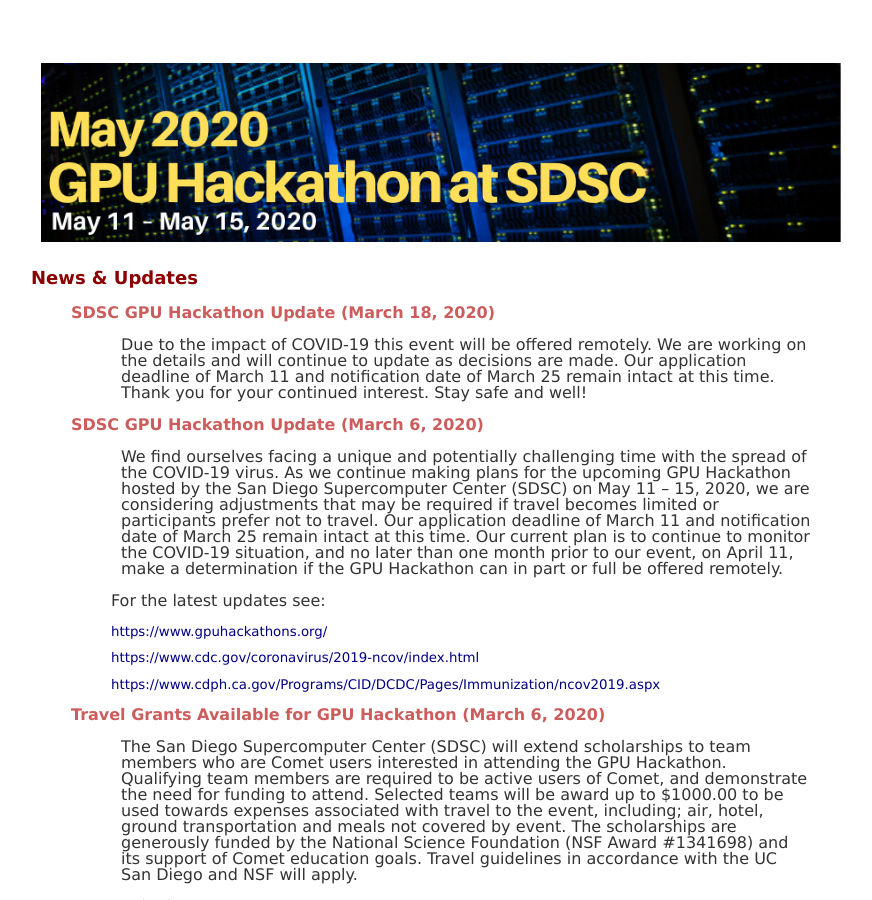
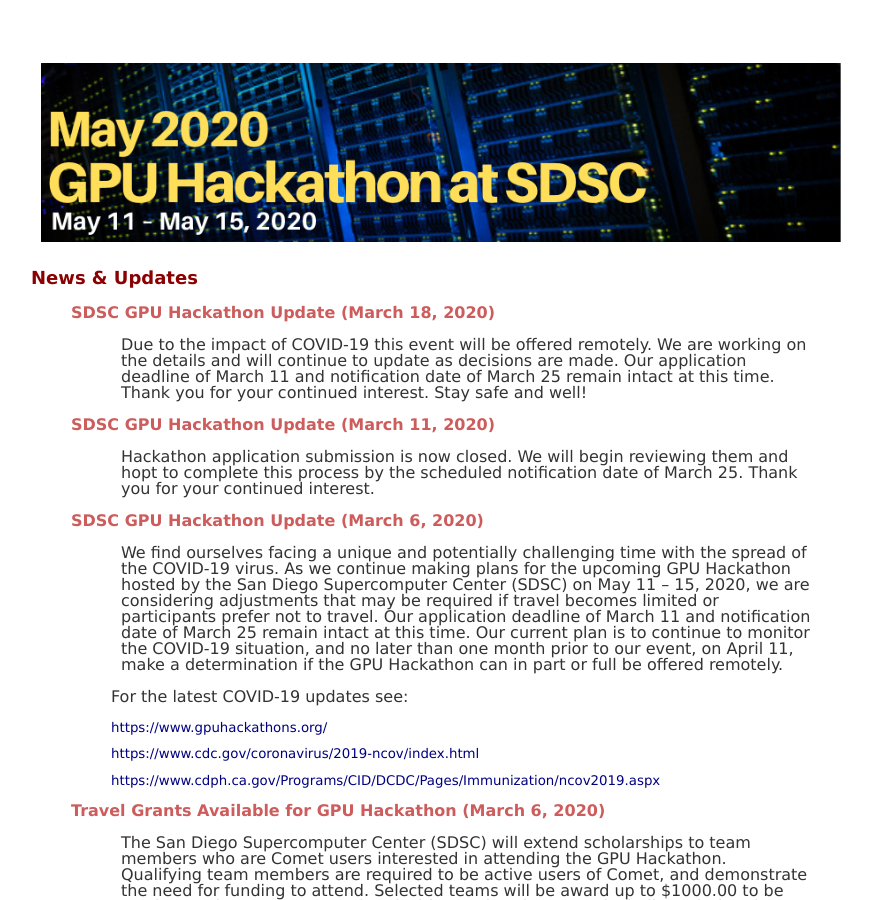
Before and after one commit to sdsc-hpc-training/sdsc-hpc-training.github.io, a Jekyll site: the page built from gpuhackathon/index.html, in a window 1280 px wide and 900 px high. Shown: the whole window, without its empty margins (199-1071 px from the left). Built offline with Jekyll 4.4.1, drawn with Linux system fonts in a browser that asks for light colours.

Commit message:
Update index.html

```diff
--- a/gpuhackathon/index.html
+++ b/gpuhackathon/index.html
@@ -17,7 +17,13 @@
 We are working on the details and will continue to update as decisions are made.
 Our application deadline of March 11 and notification date of March 25 remain
 intact at this time.  Thank you for your continued interest.  Stay safe and well!
-             </p>
+</p>
+<p class="newsitem">SDSC GPU Hackathon Update (March 11, 2020)</p>
+<p id="paral">Hackathon application submission is now closed. We will begin reviewing
+them and hopt to complete this process by the scheduled notification date of March 25.
+Thank you for your continued interest.
+</p>
+
 <p class="newsitem">SDSC GPU Hackathon Update (March 6, 2020)</p>
 <p id="paral">We find ourselves facing a unique and potentially challenging time with the spread of the COVID-19 virus.
 As we continue making plans for the upcoming GPU Hackathon hosted by the San Diego Supercomputer Center
@@ -27,7 +33,7 @@
 situation, and no later than one month prior to our event, on April 11, make a determination if the
              GPU Hackathon can in part or full be offered remotely. </p>
 <p></p>
-<p class="tab">For the latest updates see:
+<p class="tab">For the latest COVID-19 updates see:
 <p class="tab address"><a href="https://www.gpuhackathons.org/">https://www.gpuhackathons.org/</a></p>
 <p class="tab address"><a href="https://www.cdc.gov/coronavirus/2019-ncov/index.html">https://www.cdc.gov/coronavirus/2019-ncov/index.html</a></p>
 <p class="tab address"><a href="">https://www.cdph.ca.gov/Programs/CID/DCDC/Pages/Immunization/ncov2019.aspx</a></p>
```
